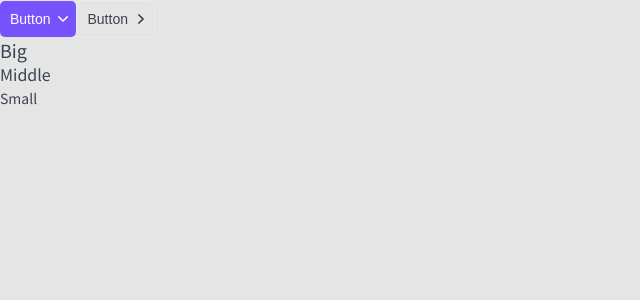
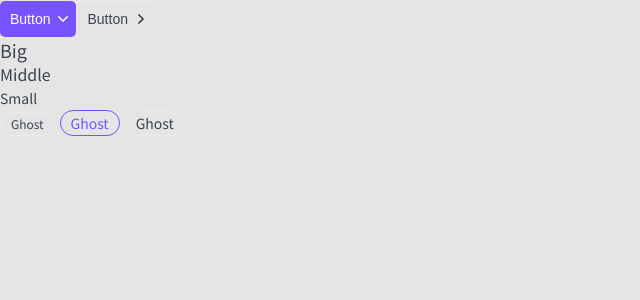
Before and after one commit to AleXCseev/home__projects, a Next.js app in the folder top-app/: page / in a window 1280 px wide. Shown: the top 300 px of the page, without its empty margins (0-640 px from the left). Built offline with nearby package versions, Linux system fonts and the light colour scheme.

Commit message:
add tag component

```diff
--- a/top-app/components/Tag/Tag.module.css
+++ b/top-app/components/Tag/Tag.module.css
@@ -1,4 +1,4 @@
-.p {
+.tag {
 	display: inline-block;
 
 	box-sizing: border-box;
@@ -12,7 +12,7 @@
 	line-height: 1;
 }
 
-.l {
+.m {
 	padding: 5px 10px;
 	font-size: 14px;
 	line-height: 1;
@@ -27,3 +27,21 @@
 	background: #DE0000;
 	font-weight: bold;
 }
+
+.grey {
+	color: var(--white);
+	background: #B3C0D9;
+	font-weight: bold;
+}
+
+.green {
+	color: var(--green);
+	background: var(--green-light);
+	font-weight: bold;
+}
+
+.primary {
+	color: var(--primary);
+	background: none;
+	border: 1px solid var(--primary);
+}
--- a/top-app/components/Tag/Tag.props.ts
+++ b/top-app/components/Tag/Tag.props.ts
@@ -1,6 +1,6 @@
 import { DetailedHTMLProps, HTMLAttributes, ReactNode } from "react";
 
-export interface PProps extends DetailedHTMLProps<HTMLAttributes<HTMLDivElement>, HTMLDivElement>{
+export interface TagProps extends DetailedHTMLProps<HTMLAttributes<HTMLDivElement>, HTMLDivElement>{
     size?: "s" | "m";
     children: ReactNode;
     color: "ghost" | "red" | "grey" | "green" | "primary";
--- a/top-app/components/Tag/Tag.tsx
+++ b/top-app/components/Tag/Tag.tsx
@@ -1,18 +1,24 @@
-import { PProps } from "./Tag.props";
-import styles from "./P.module.css";
+import { TagProps } from "./Tag.props";
+import styles from "./Tag.module.css";
 import cn from "classnames";
 
-export const P = ({ size = "m", children, className, ...props }: PProps): JSX.Element => {
+export const Tag = ({ size = "s", children, color="ghost", href, className, ...props }: TagProps): JSX.Element => {
 	return (
-		<p
-			className={cn(styles.p, className, {
+		<div
+			className={cn(styles.tag, className, {
 				[styles.s]: size == "s",
 				[styles.m]: size == "m",
-				[styles.l]: size == "l",
+				[styles.ghost]: color == "ghost",
+				[styles.red]: color == "red",
+				[styles.grey]: color == "grey",
+				[styles.green]: color == "green",
+				[styles.primary]: color == "primary",
 			})}
 			{...props}
 		>
-			{children}
-		</p>
+			{
+				href ? <a href={href}>{children}</a> : <>{children}</>
+			}
+		</div>
 	);
 };
--- a/top-app/components/index.ts
+++ b/top-app/components/index.ts
@@ -1,2 +1,4 @@
-export * from "./Htag/Htag"
+export * from "./Htag/Htag";
 export * from "./Button/Button"
+export * from "./P/P"
+export * from "./Tag/Tag"
--- a/top-app/pages/index.tsx
+++ b/top-app/pages/index.tsx
@@ -1,8 +1,5 @@
-import Head from "next/head";
-import Image from "next/image";
 import React from "react";
-import { Button } from "../components";
-import { P } from "../components/P/P";
+import { Button, Tag, P } from "../components";
 
 export default function Home(): JSX.Element {
 	return (
@@ -16,6 +13,9 @@ export default function Home(): JSX.Element {
 			<P size="l">Big</P>
 			<P>Middle</P>
 			<P size="s">Small</P>
+			<Tag size="s" color="ghost">Ghost</Tag>
+			<Tag size="m" color="primary">Ghost</Tag>
+			<Tag size="m" color="ghost" href={"https://www.google.com"}>Ghost</Tag>
 		</div>
 	);
 }
--- a/top-app/styles/globals.css
+++ b/top-app/styles/globals.css
@@ -15,6 +15,8 @@ a {
 }
 
 * {
+	margin: 0;
+	padding: 0;
 	box-sizing: border-box;
 }
 
```
